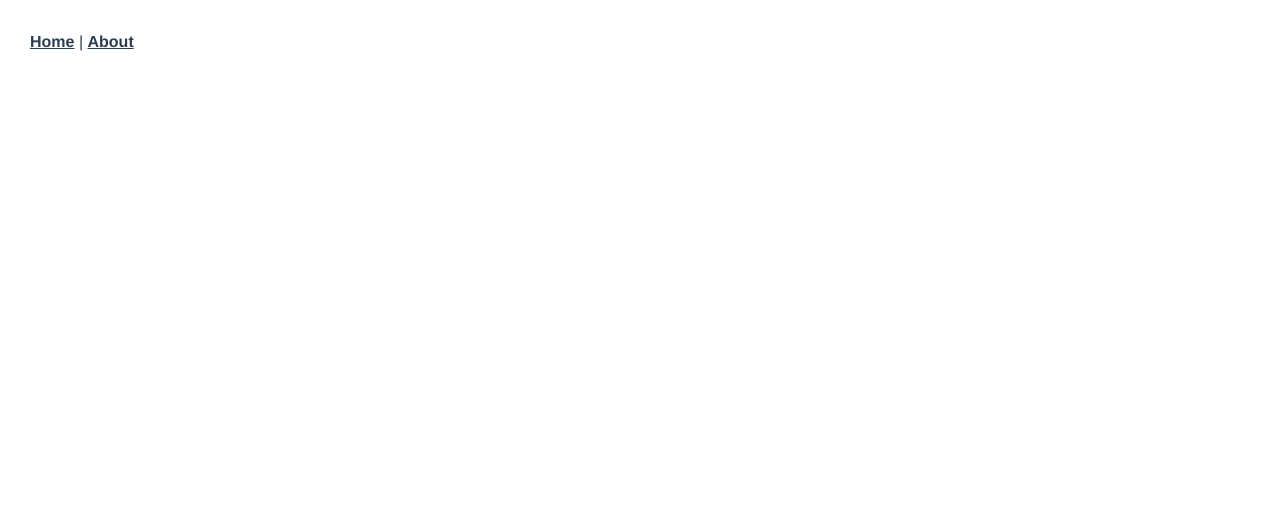
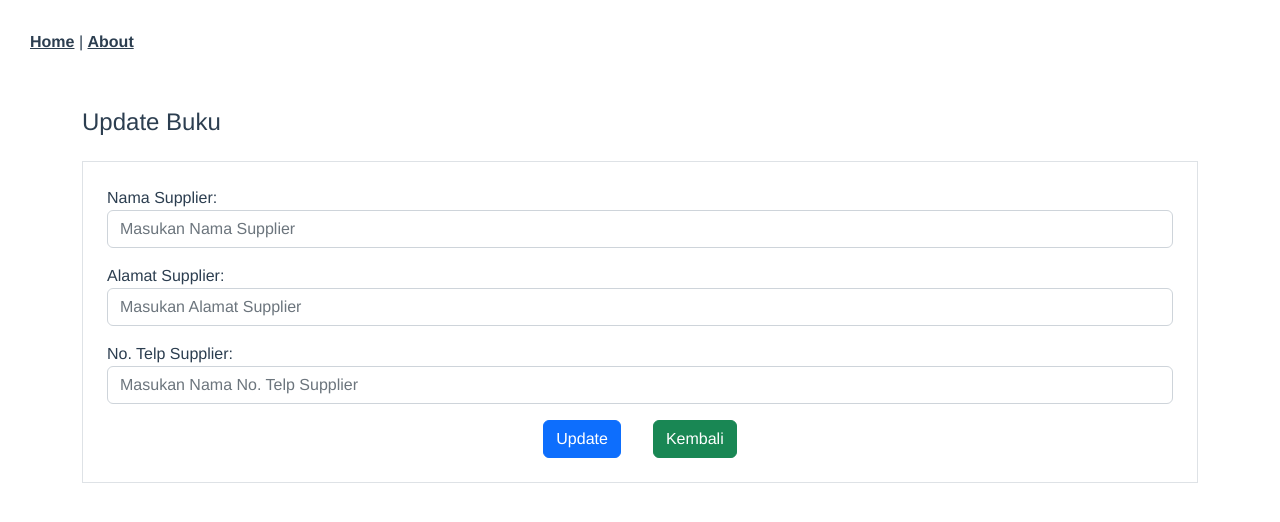
Before and after one commit to mkurniaiqbal/mini-project-sinau-coding, a Vue app: page /update-list-supplier/1 in a window 1280 px wide. Shown: the top 522 px of the page. Built offline with nearby package versions, Linux system fonts and the light colour scheme; no server answers.

Commit message:
Add Section Delete & Update List Supplier

```diff
--- /dev/null
+++ b/src/components/ListSupplier.vue
@@ -0,0 +1,127 @@
+<template>
+    <div>
+        <b-card header="Dashboard" header-bg-variant="info" header-text-variant="primary" no-body
+            header-class="header-card" class="shadow">
+            <div class="d-flex justify-content-between mt-2 mx-3">
+                <h4>Barang</h4>
+                <router-link to="/formadd" class="navbar-brand">
+                    <button class="btn btn-primary btn-sm" type="submit">
+                        Tambah Barang
+                    </button>
+                </router-link>
+            </div>
+
+            <b-table hover :items="items" :fields="fields" class="table table-bordered text-center"
+                :current-page="currentPage" :per-page="page" id="my-table">
+
+                <template #cell(index)="data">
+                    {{ data.index + 1 }}
+                </template>
+                <!-- <template #cell(namaSupplier)="data">
+                    {{ data.item.supplier.namaSupplier }}
+                </template>
+                <template #cell(alamatSupplier)="data">
+                    {{ data.item.supplier.alamat }}
+                </template>
+                <template #cell(no.TelpSupplier)="data">
+                    {{ data.item.supplier.noTelp }}
+                </template> -->
+                <template #cell(actions)="item">
+                    <b-button type="button" class="btn btn-danger btn-sm"
+                        @click="onDelete(item.item.id, item.item.namaSupplier)">
+                        Delete
+                    </b-button>
+
+                    <router-link :to="{ name: 'UpdateListSupplier', params: { id: item.item.id } }"
+                        class="navbar-brand">
+                        <button type="button" class="btn btn-warning btn-sm mx-2 my-1">
+                            Update
+                        </button>
+                    </router-link>
+
+                </template>
+            </b-table>
+            <b-pagination v-model="currentPage" :total-rows="totalItems" :per-page="page" aria-controls="my-table"
+                @change="getData" align="right">
+            </b-pagination>
+        </b-card>
+
+    </div>
+</template>
+
+<script>
+
+import axios from "axios";
+export default {
+    data() {
+        return {
+            fields: [
+                "index",
+                "namaSupplier",
+                "alamat",
+                { key: "noTelp", label: "No. Telp" },
+
+                { key: "actions", label: "Aksi" },
+            ],
+            items: [],
+            currentPage: 0,
+            totalItems: 0,
+        };
+    },
+    created() {
+        this.getData(this.currentPage);
+    },
+    methods: {
+        async getData(page) {
+            const token = localStorage.getItem("token");
+            console.log(token)
+            console.log("inip", page)
+            axios
+                .get(`http://localhost:8080/supplier/find-all?offset=${page}&limit=10`, {
+                    headers: {
+                        Authorization: `Bearer ${token}`,
+                    },
+                })
+                .then((res) => {
+                    console.log("ini res", res)
+                    console.log("ini data 1", res.data.data);
+                    this.currentPage = res.data.page;
+                    // this.perPage = res.data.page;
+                    this.totalItems = res.data.total_record;
+                    this.items = res.data.data;
+
+                    console.log("intem", this.perPage)
+                });
+        },
+        async onDelete(id, namaSupplier) {
+            const token = localStorage.getItem("token");
+            try {
+                const konfirmasi = confirm(
+                    `Apakah kamu yakin ingin menghapus barang ${namaSupplier}?`
+                );
+                if (konfirmasi) {
+                    const data = await axios.delete(
+                        `http://localhost:8080/supplier/delete/${id}`,
+                        {
+                            headers: {
+                                Authorization: `Bearer ${token}`,
+                            },
+                        }
+                    );
+                    console.log(data);
+                    alert(`Data ${namaSupplier} berhasil hapus`);
+                    this.getData(this.currentPage);
+                }
+            } catch (error) {
+                alert("data gagal di hapus");
+            }
+        },
+    },
+};
+</script>
+
+<style scoped>
+.header-card {
+    font-size: 24px;
+}
+</style>
--- /dev/null
+++ b/src/components/UpdateListSupplier.vue
@@ -0,0 +1,93 @@
+<template>
+    <div class="container">
+        <div class="my-4">
+            <h4 class="my-auto">Update Buku</h4>
+        </div>
+        <b-form @submit="onUpdate" v-if="show" class="border p-4">
+            <b-form-group id="input-group-2" label="Nama Supplier:" label-for="input-2">
+                <b-form-input id="input-2" v-model="form.namaSupplier" placeholder="Masukan Nama Supplier" required
+                    class="mb-3">
+                </b-form-input>
+            </b-form-group>
+
+            <b-form-group id="input-group-1" label="Alamat Supplier:" label-for="input-1">
+                <b-form-input id="input-1" v-model="form.alamat" placeholder="Masukan Alamat Supplier" required
+                    class="mb-3">
+                </b-form-input>
+            </b-form-group>
+
+            <b-form-group id="input-group-3" label="No. Telp Supplier:" label-for="input-3">
+                <b-form-input id="input-3" v-model="form.noTelp" placeholder="Masukan Nama No. Telp Supplier" required
+                    class="mb-3"></b-form-input>
+            </b-form-group>
+
+            <div class="text-center">
+                <b-button type="submit" variant="primary" class="mx-3">Update</b-button>
+                <router-link to="/dashboard" class="navbar-brand">
+                    <b-button variant="success" class="mx-3">Kembali</b-button>
+                </router-link>
+            </div>
+        </b-form>
+    </div>
+</template>
+
+<script>
+import axios from "axios";
+export default {
+    data() {
+        return {
+            result: {},
+            form: {
+                alamat: "",
+                namaSupplier: "",
+                noTelp: "",
+                id: 0,
+            },
+            show: true,
+        };
+    },
+    mounted() {
+        this.onLoad();
+    },
+    methods: {
+        async onLoad() {
+            const id = this.$route.params.id;
+            const token = localStorage.getItem("token");
+            const data = await axios.get(
+                `http://localhost:8080/supplier/find-by-id/${id}`,
+                {
+                    headers: {
+                        Authorization: `Bearer ${token}`,
+                    },
+                }
+            );
+            console.log(data);
+            const result = await (await data).data.data;
+            console.log("ini result", result);
+            this.form = result;
+        },
+        async onUpdate(event) {
+            const id = this.$route.params.id;
+
+            event.preventDefault();
+            const token = localStorage.getItem("token");
+            try {
+                const data = await axios.put(
+                    `http://localhost:8080/supplier/update/${id}`,
+                    this.form,
+                    {
+                        headers: {
+                            Authorization: `Bearer ${token}`,
+                        },
+                    }
+                );
+                console.log("ini update", data);
+                alert("data berhasil diupdate");
+                this.$router.push("/dashboard");
+            } catch (error) {
+                alert("data gagal diupdate");
+            }
+        },
+    },
+};
+</script>
--- a/src/router/index.js
+++ b/src/router/index.js
@@ -33,6 +33,11 @@ const routes = [
     name: "UpdateListBarang",
     component: () => import("../components/UpdateListBarang.vue"),
   },
+  {
+    path: "/update-list-supplier/:id",
+    name: "UpdateListSupplier",
+    component: () => import("../components/UpdateListSupplier.vue"),
+  },
 ];
 
 const router = new VueRouter({
--- a/src/views/Dashboard.vue
+++ b/src/views/Dashboard.vue
@@ -5,7 +5,8 @@
         tes
       </b-col>
       <b-col>
-        <ListBarang />
+        <!-- <ListBarang /> -->
+        <ListSupplier />
       </b-col>
     </div>
   </div>
@@ -14,11 +15,14 @@
 <script>
 // @ is an alias to /src
 import ListBarang from "@/components/ListBarang.vue";
+import ListSupplier from "@/components/ListSupplier.vue";
+
 
 export default {
   name: "Dashboard",
   components: {
     ListBarang,
+    ListSupplier,
   },
 };
 </script>
```
